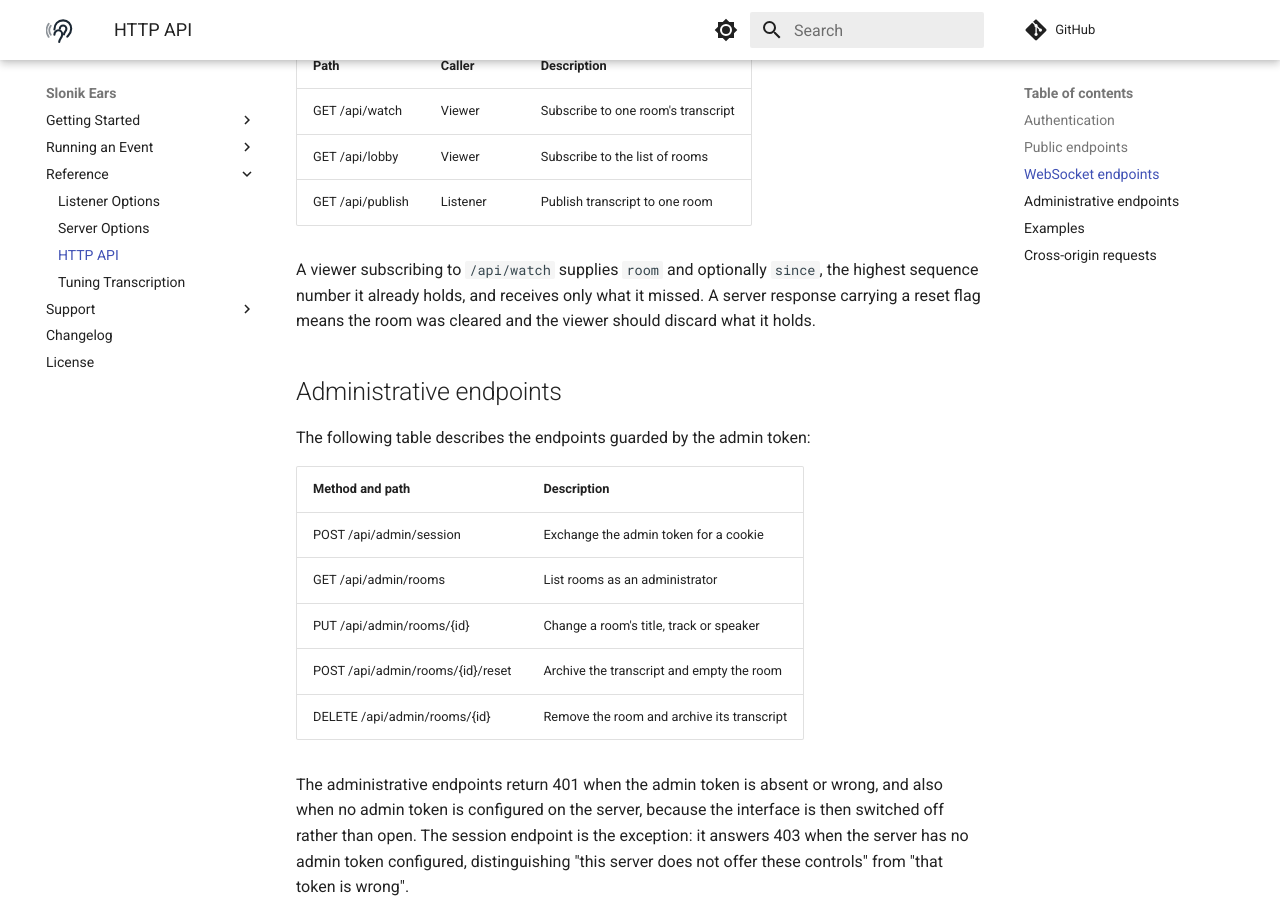
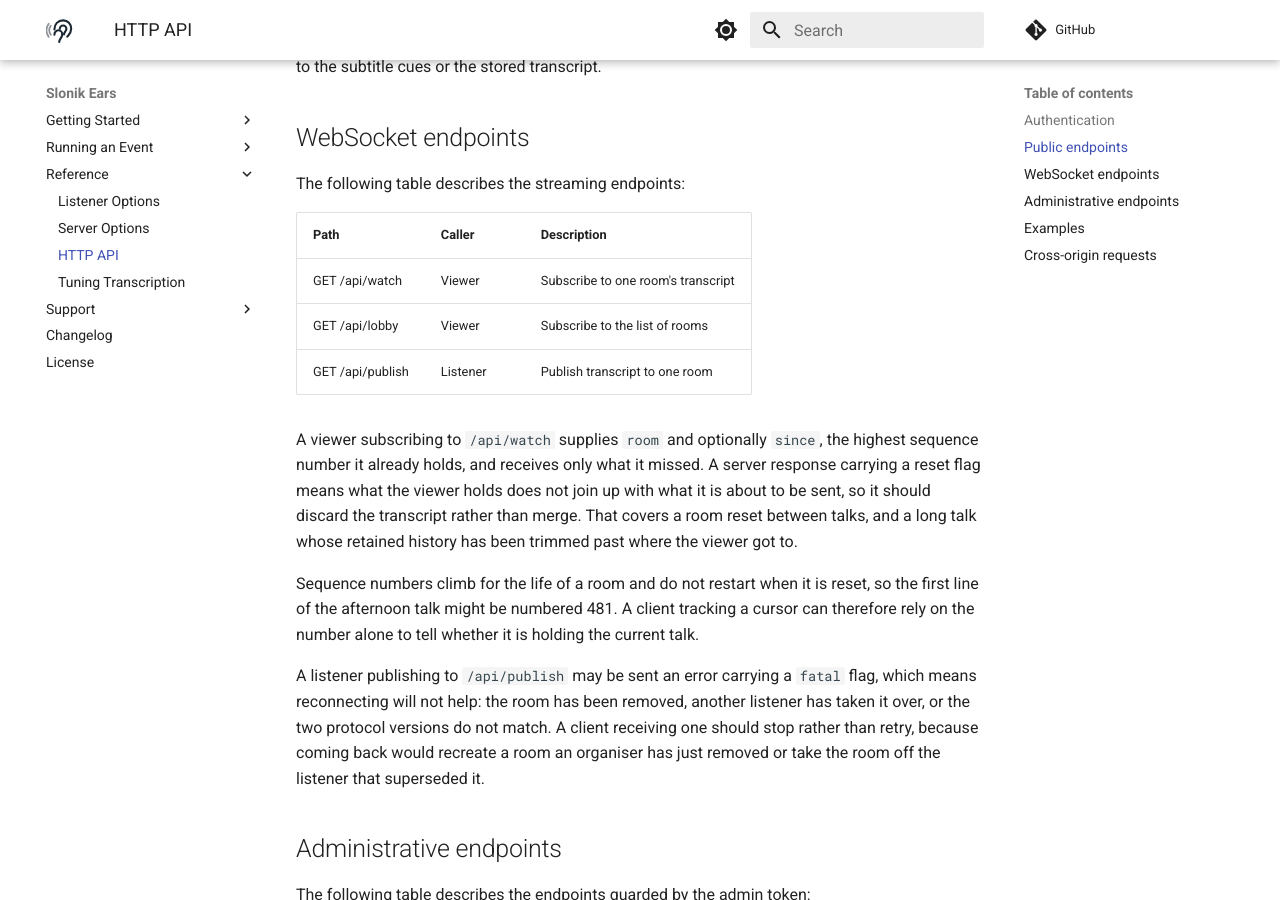
Before and after one commit to dpage/slonik-ears, an MkDocs documentation site: the page built from docs/api.md, in a window 1280 px wide and 900 px high, scrolled down 1375 px. Built offline with MkDocs 1.6.1 and Material for MkDocs 9.7.7, drawn with Linux system fonts in a browser that asks for light colours; comment, search, counter and statistics services are not loaded; some of the changed text lies outside the part shown.

Commit message:
Document what the last six changes altered
Six merged fixes changed behaviour that the API reference still
described the old way.

The two session endpoints now answer 429, which a script calling them
needs to expect. The reference gives the budgets and how long an
exhausted one takes to admit another attempt, since the useful question
is not that throttling exists but how long to wait.

The reset flag is broader than it was: it no longer means only that a
room was reset, but that what the viewer holds does not join up with
what it is about to be sent, which also covers a long talk whose
history has been trimmed past the viewer's position.

Sequence numbers now climb across a reset rather than restarting, which
is worth stating plainly because a client tracking a cursor would
otherwise assume the old behaviour and is the one thing that would
quietly break against the new.

The fatal flag on a publish error is documented for anybody
implementing a listener, along with why retrying makes both of its
cases worse.

And the accessibility page now says that only additions are announced,
rather than leaving it at "politely": the distinction is the whole
difference between a usable live region and one that reads the same
sentence back several times a second.

```diff
--- a/docs/api.md
+++ b/docs/api.md
@@ -15,6 +15,16 @@
   `token` query parameter.
 - An administrator supplies the admin token as a bearer token or as a
   session cookie obtained from the admin session endpoint.
+
+Both session endpoints throttle repeated failures from one address and
+answer 429 once the budget is spent. Only failures count against it, so
+a caller presenting a correct credential is unaffected until somebody
+else at the same address has exhausted the budget by guessing. It
+refills continuously rather than needing to be cleared: a viewer
+passcode allows twenty failures a minute, and an exhausted budget
+admits another attempt about three seconds later; the admin token
+allows ten failures every five minutes, so the equivalent wait is
+around thirty seconds.
 
 ## Public endpoints
 
@@ -56,8 +66,23 @@
 
 A viewer subscribing to `/api/watch` supplies `room` and optionally
 `since`, the highest sequence number it already holds, and receives
-only what it missed. A server response carrying a reset flag means the
-room was cleared and the viewer should discard what it holds.
+only what it missed. A server response carrying a reset flag means what
+the viewer holds does not join up with what it is about to be sent, so
+it should discard the transcript rather than merge. That covers a room
+reset between talks, and a long talk whose retained history has been
+trimmed past where the viewer got to.
+
+Sequence numbers climb for the life of a room and do not restart when
+it is reset, so the first line of the afternoon talk might be numbered
+481. A client tracking a cursor can therefore rely on the number alone
+to tell whether it is holding the current talk.
+
+A listener publishing to `/api/publish` may be sent an error carrying a
+`fatal` flag, which means reconnecting will not help: the room has been
+removed, another listener has taken it over, or the two protocol
+versions do not match. A client receiving one should stop rather than retry,
+because coming back would recreate a room an organiser has just removed
+or take the room off the listener that superseded it.
 
 ## Administrative endpoints
 
```
Also changed, not shown: docs/accessibility.md (+4 -1 lines).
